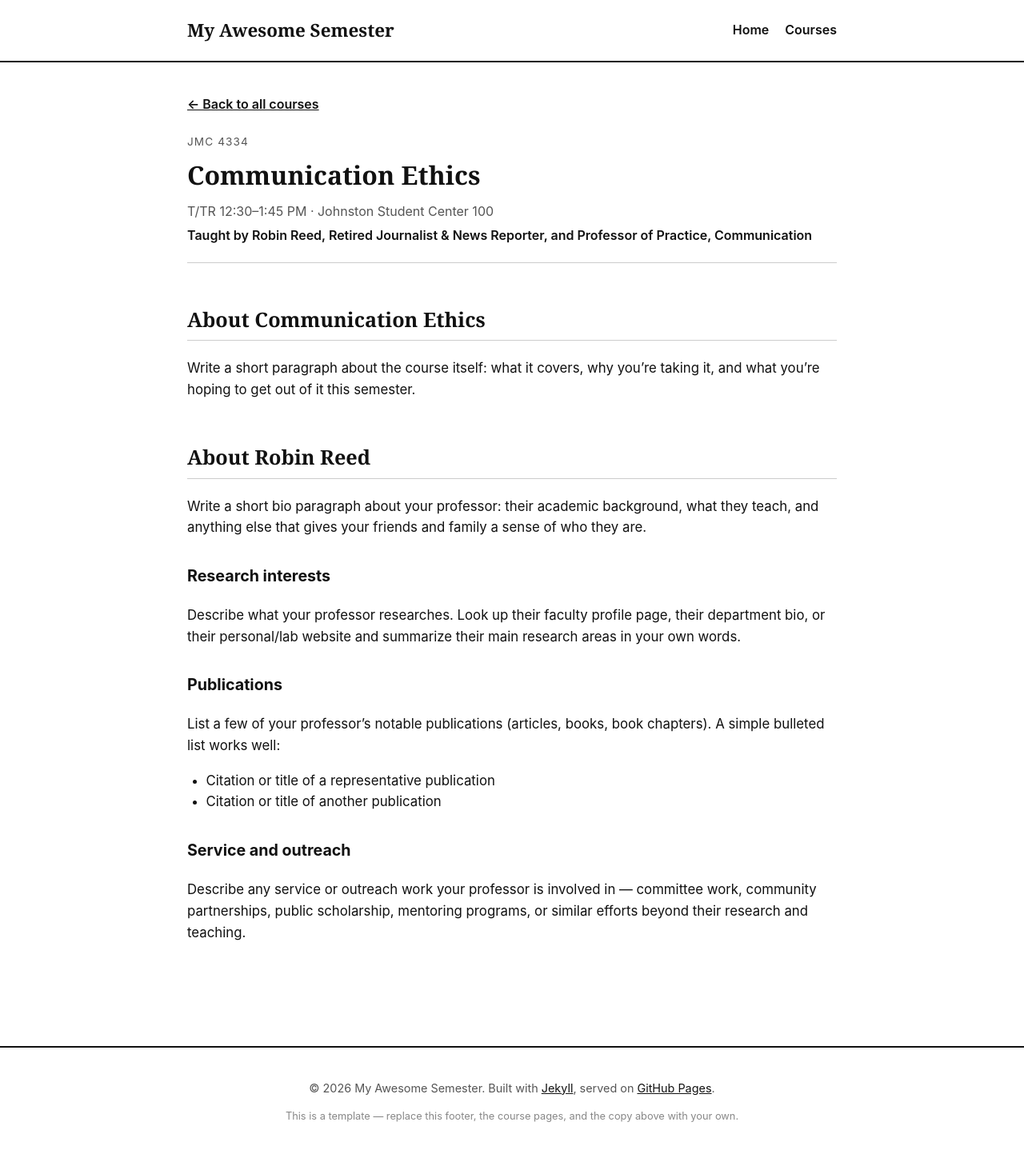
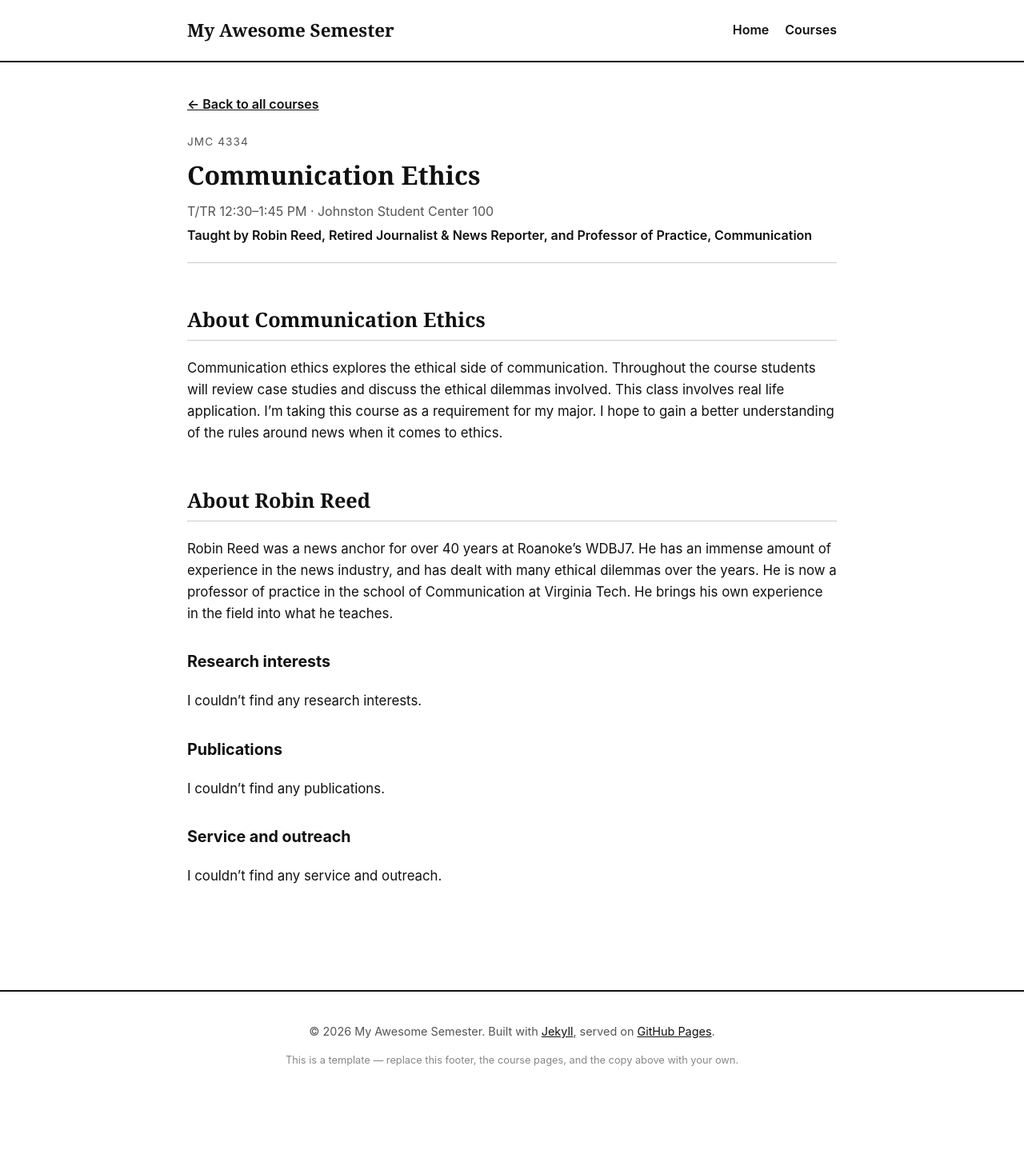
Before and after one commit to abbyfriedman1/myawesomesemester26, a Jekyll site: the page built from _courses/course-04.md, in a window 1280 px wide. Shown: the whole page at 80% size. Built offline with Jekyll 4.4.1, drawn with Linux system fonts in a browser that asks for light colours; after the commit the page ends 1373 px from its top, so only the background shows below that.

Commit message:
Update course-04.md

```diff
--- a/_courses/course-04.md
+++ b/_courses/course-04.md
@@ -11,31 +11,20 @@ instructor_department: "Communication"
 
 ## About Communication Ethics
 
-Write a short paragraph about the course itself: what it covers, why you're taking
-it, and what you're hoping to get out of it this semester.
+Communication ethics explores the ethical side of communication. Throughout the course students will review case studies and discuss the ethical dilemmas involved. This class involves real life application. I'm taking this course as a requirement for my major. I hope to gain a better understanding of the rules around news when it comes to ethics.
 
 ## About Robin Reed
 
-Write a short bio paragraph about your professor: their academic background, what
-they teach, and anything else that gives your friends and family a sense of who
-they are.
+Robin Reed was a news anchor for over 40 years at Roanoke's WDBJ7. He has an immense amount of experience in the news industry, and has dealt with many ethical dilemmas over the years. He is now a professor of practice in the school of Communication at Virginia Tech. He brings his own experience in the field into what he teaches.
 
 ### Research interests
 
-Describe what your professor researches. Look up their faculty profile page, their
-department bio, or their personal/lab website and summarize their main research
-areas in your own words.
+I couldn't find any research interests.
 
 ### Publications
 
-List a few of your professor's notable publications (articles, books, book
-chapters). A simple bulleted list works well:
-
-- Citation or title of a representative publication
-- Citation or title of another publication
+I couldn't find any publications.
 
 ### Service and outreach
 
-Describe any service or outreach work your professor is involved in — committee
-work, community partnerships, public scholarship, mentoring programs, or similar
-efforts beyond their research and teaching.
+I couldn't find any service and outreach.
```
